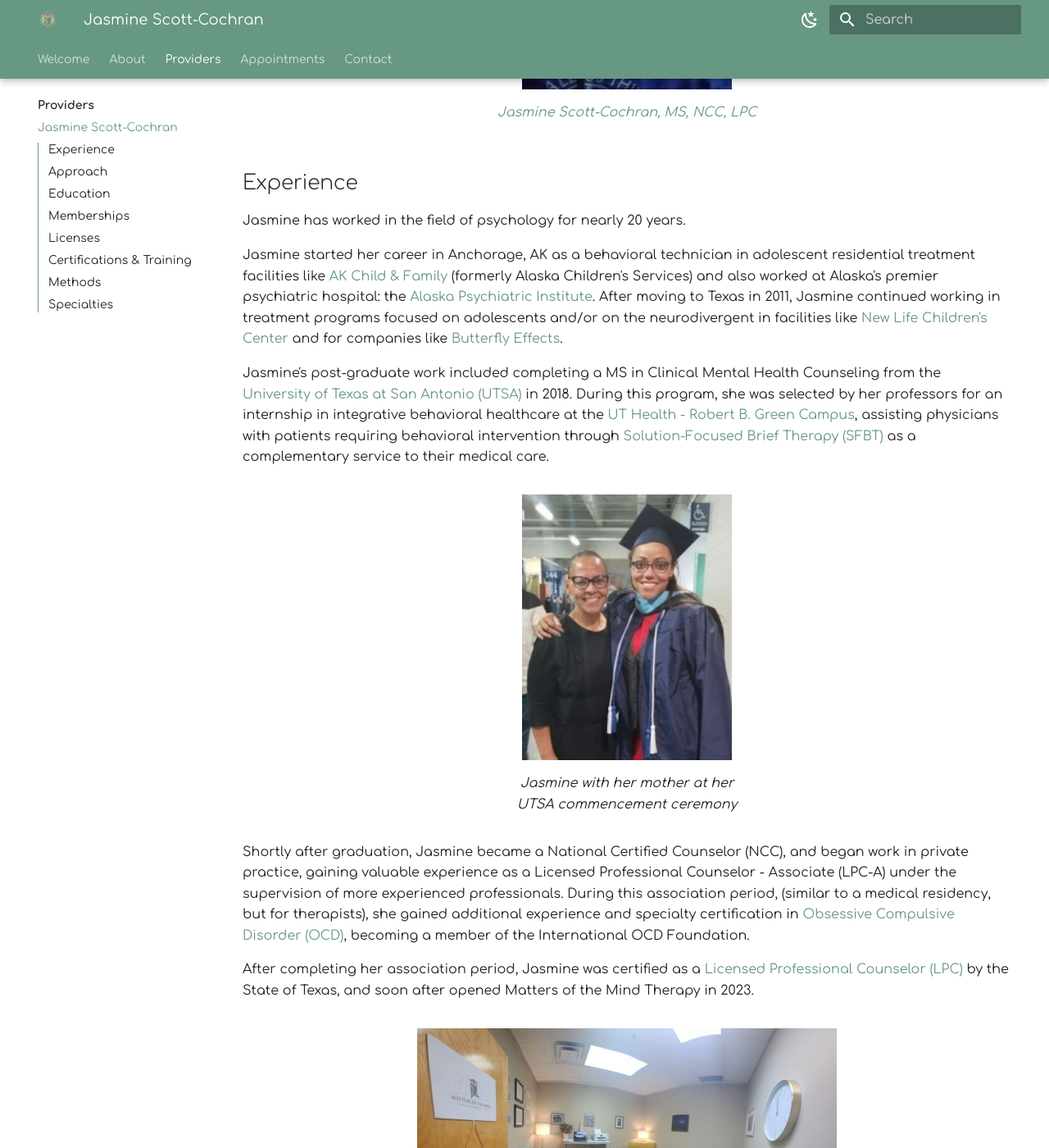
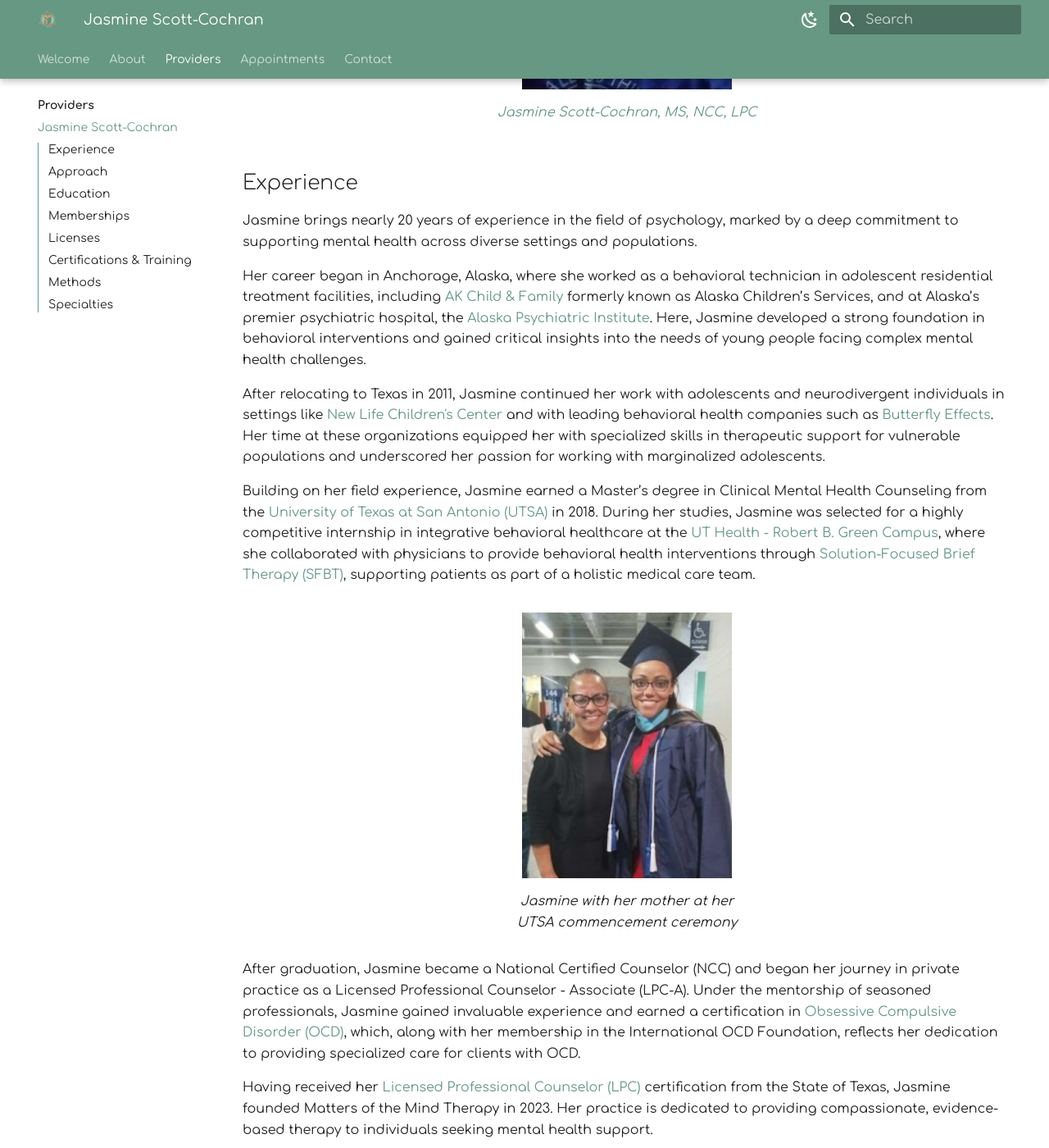
Before and after one commit to motm-therapy/website, an MkDocs documentation site: the page built from docs/providers/jasmine.md, in a window 1280 px wide and 1400 px high, scrolled down 617 px. Shown: the whole window at 82% size. Built offline with MkDocs 1.6.1 and Material for MkDocs 9.7.7, drawn with Linux system fonts in a browser that asks for light colours; plug-ins that fetch from the network failed and are left out; some of the changed text lies outside the part shown.

Commit message:
feat: Refactor Jas provider page with AI help

```diff
--- a/docs/providers/jasmine.md
+++ b/docs/providers/jasmine.md
@@ -13,11 +13,13 @@ description: This page provides a biography and qualifications for Jasmine Scott
 
 ## Experience
 
-Jasmine has worked in the field of psychology for nearly 20 years.
+Jasmine brings nearly 20 years of experience in the field of psychology, marked by a deep commitment to supporting mental health across diverse settings and populations.
 
-Jasmine started her career in Anchorage, AK as a behavioral technician in adolescent residential treatment facilities like [AK Child & Family](https://www.akchild.org/) (formerly Alaska Children's Services) and also worked at Alaska's premier psychiatric hospital: the [Alaska Psychiatric Institute](https://dfcs.alaska.gov/api/Pages/default.aspx). After moving to Texas in 2011, Jasmine continued working in treatment programs focused on adolescents and/or on the neurodivergent in facilities like [New Life Children's Center](https://upbring.org/new-life-childrens-center/) and for companies like [Butterfly Effects](https://butterflyeffects.com/).
+Her career began in Anchorage, Alaska, where she worked as a behavioral technician in adolescent residential treatment facilities, including [AK Child & Family](https://www.akchild.org/) formerly known as Alaska Children’s Services, and at Alaska’s premier psychiatric hospital, the [Alaska Psychiatric Institute](https://dfcs.alaska.gov/api/Pages/default.aspx). Here, Jasmine developed a strong foundation in behavioral interventions and gained critical insights into the needs of young people facing complex mental health challenges.
 
-Jasmine's post-graduate work included completing a MS in Clinical Mental Health Counseling from the [University of Texas at San Antonio (UTSA)](https://www.utsa.edu/) in 2018. During this program, she was selected by her professors for an internship in integrative behavioral healthcare at the [UT Health - Robert B. Green Campus](https://www.uthscsa.edu/patient-care/physicians/location/Robert-B-Green-Campus-Downtown), assisting physicians with patients requiring behavioral intervention through [Solution-Focused Brief Therapy (SFBT)](https://www.psychologytoday.com/us/therapy-types/solution-focused-brief-therapy) as a complementary service to their medical care.
+After relocating to Texas in 2011, Jasmine continued her work with adolescents and neurodivergent individuals in settings like [New Life Children's Center](https://upbring.org/new-life-childrens-center/) and with leading behavioral health companies such as [Butterfly Effects](https://butterflyeffects.com/). Her time at these organizations equipped her with specialized skills in therapeutic support for vulnerable populations and underscored her passion for working with marginalized adolescents.
+
+Building on her field experience, Jasmine earned a Master’s degree in Clinical Mental Health Counseling from the [University of Texas at San Antonio (UTSA)](https://www.utsa.edu/) in 2018. During her studies, Jasmine was selected for a highly competitive internship in integrative behavioral healthcare at the [UT Health - Robert B. Green Campus](https://www.uthscsa.edu/patient-care/physicians/location/Robert-B-Green-Campus-Downtown), where she collaborated with physicians to provide behavioral health interventions through [Solution-Focused Brief Therapy (SFBT)](https://www.psychologytoday.com/us/therapy-types/solution-focused-brief-therapy), supporting patients as part of a holistic medical care team.
 
 <figure markdown>
 ![Jasmine with her mother at UTSA commencement ceremony](assets/jasmine-graduation.jpg){ height="323" width="256" style="display:block;margin-left:auto;margin-right:auto;" }
@@ -26,9 +28,9 @@ Jasmine's post-graduate work included completing a MS in Clinical Mental Health
   </figcaption>
 </figure>
 
-Shortly after graduation, Jasmine became a National Certified Counselor (NCC), and began work in private practice, gaining valuable experience as a Licensed Professional Counselor - Associate (LPC-A) under the supervision of more experienced professionals. During this association period, (similar to a medical residency, but for therapists), she gained additional experience and specialty certification in [Obsessive Compulsive Disorder (OCD)](https://www.psychologytoday.com/us/conditions/obsessive-compulsive-disorder), becoming a member of the International OCD Foundation.
+After graduation, Jasmine became a National Certified Counselor (NCC) and began her journey in private practice as a Licensed Professional Counselor - Associate (LPC-A). Under the mentorship of seasoned professionals, Jasmine gained invaluable experience and earned a certification in [Obsessive Compulsive Disorder (OCD)](https://www.psychologytoday.com/us/conditions/obsessive-compulsive-disorder), which, along with her membership in the International OCD Foundation, reflects her dedication to providing specialized care for clients with OCD.
 
-After completing her association period, Jasmine was certified as a [Licensed Professional Counselor (LPC)](https://nami.org/About-Mental-Illness/Treatments/Types-of-Mental-Health-Professionals) by the State of Texas, and soon after opened Matters of the Mind Therapy in 2023.
+Having received her [Licensed Professional Counselor (LPC)](https://nami.org/About-Mental-Illness/Treatments/Types-of-Mental-Health-Professionals) certification from the State of Texas, Jasmine founded Matters of the Mind Therapy in 2023. Her practice is dedicated to providing compassionate, evidence-based therapy to individuals seeking mental health support.
 
 <figure markdown>
 ![First Matters of the Mind Therapy office](assets/first-motm-therapy-office.jpeg){ height="297" width="512" style="display:block;margin-left:auto;margin-right:auto;" }
@@ -37,7 +39,7 @@ After completing her association period, Jasmine was certified as a [Licensed Pr
   </figcaption>
 </figure>
 
-Jasmine gained additional experience and specialty certification in [Internal Family Systems (IFS) Therapy](https://www.psychologytoday.com/us/therapy-types/internal-family-systems-therapy), completing the [IFS Level 1 Training](https://ifs-institute.com/trainings/level-1) course in 2024, hosted by the [IFS Institute](https://ifs-institute.com/).
+Continuing her professional growth, in 2024 Jasmine began pursuing advanced certification in [Internal Family Systems (IFS) Therapy](https://www.psychologytoday.com/us/therapy-types/internal-family-systems-therapy), through the [IFS Institute](https://ifs-institute.com/). Her training thus far has included the [IFS Level 1](https://ifs-institute.com/trainings/level-1) course and workshops taught by Dr. Richard C. Schwartz, the founder of IFS.
 
 <figure markdown>
 ![Jasmine with Dr. Richard C. Schwartz](assets/jasmine-with-schwartz.jpeg){ height="309" width="512" style="display:block;margin-left:auto;margin-right:auto;" }
@@ -48,7 +50,7 @@ Jasmine gained additional experience and specialty certification in [Internal Fa
 
 ## Approach
 
-As your counselor, Jasmine will use her rich behavioral-focused and integrative healthcare backgrounds to inform her therapeutic approach. She will work with you to create a strengths-based, goal-oriented, treatment program that is specialized to meet your individual needs.
+As your counselor, Jasmine will combine her extensive background in behavioral-focused therapy and integrative healthcare to create a tailored therapeutic experience. She believes in a strengths-based, collaborative approach, working closely with you to develop a treatment plan that aligns with your personal goals and unique needs. Jasmine draws on evidence-based techniques to foster resilience and growth, ensuring that each session is both goal-oriented and supportive, empowering you to make meaningful, lasting changes in your life.
 
 ## Education
 
```
